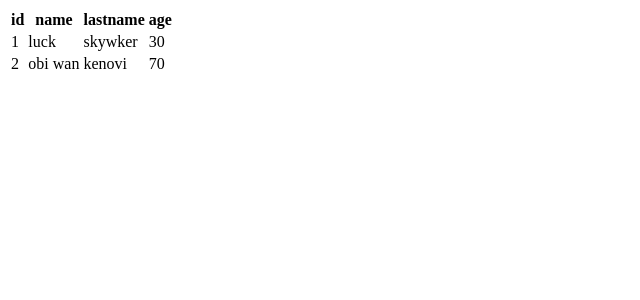
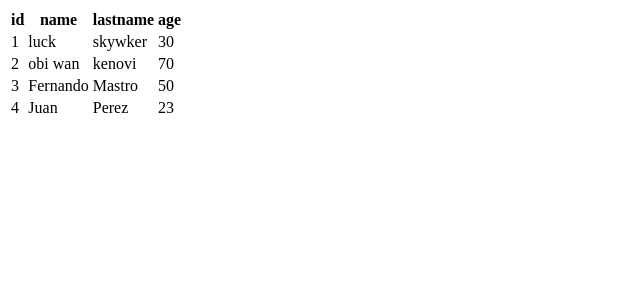
Before and after one commit to femastro/SortTable_angular, an Angular app: page / in a window 1280 px wide. Shown: the top 300 px of the page, without its empty margins (0-640 px from the left). Built offline with nearby package versions, Linux system fonts and the light colour scheme.

Commit message:
first commit

```diff
--- a/src/app/app.component.html
+++ b/src/app/app.component.html
@@ -21,6 +21,18 @@
       <td>kenovi</td>
       <td>70</td>
     </tr>
+    <tr>
+      <td>3</td>
+      <td>Fernando</td>
+      <td>Mastro</td>
+      <td>50</td>
+    </tr>
+    <tr>
+      <td>4</td>
+      <td>Juan</td>
+      <td>Perez</td>
+      <td>23</td>
+    </tr>
     </tbody>
 </table>
 
```
